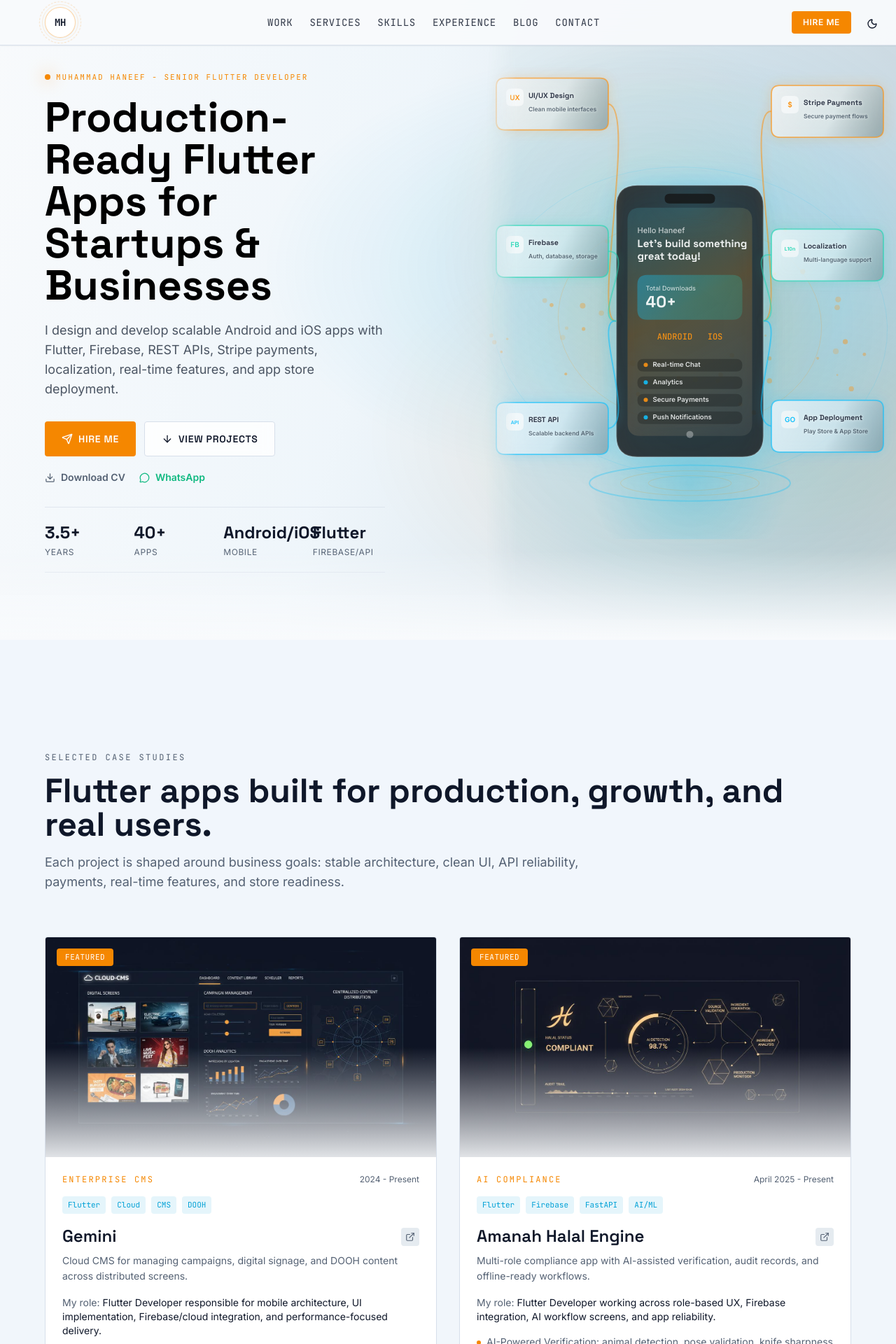
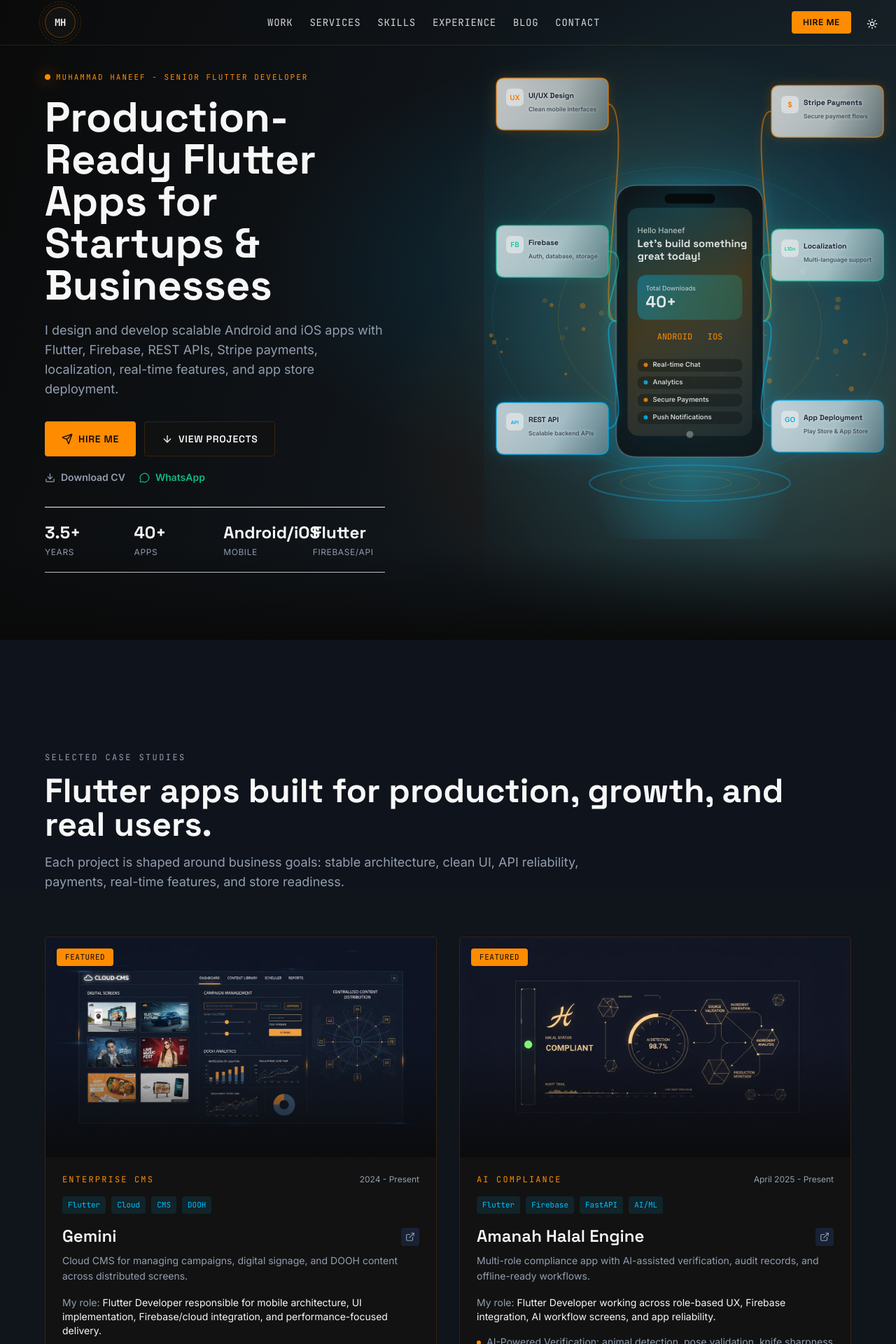
Before and after one commit to haneef93907/porfolio_website_v2, a React (Vite) app: page / in a window 1280 px wide. Shown: the top 1920 px of the page at 70% size. Built offline with nearby package versions, Linux system fonts and the light colour scheme.

Commit message:
animation improve

```diff
--- a/index.html
+++ b/index.html
@@ -5,11 +5,23 @@
     <meta name="viewport" content="width=device-width, initial-scale=1.0" />
     <title>Muhammad Haneef | Flutter Developer</title>
     <meta name="description" content="Flutter Developer with 3+ years of experience building scalable mobile applications serving 20K+ users across e-commerce, enterprise, and AI-driven platforms." />
+    <script>
+      (function () {
+        try {
+          var theme = localStorage.getItem("theme") || "dark";
+          document.documentElement.setAttribute("data-theme", theme);
+          document.documentElement.classList.toggle("dark", theme === "dark");
+        } catch (error) {
+          document.documentElement.setAttribute("data-theme", "dark");
+          document.documentElement.classList.add("dark");
+        }
+      })();
+    </script>
     <link rel="preconnect" href="https://fonts.googleapis.com" />
     <link rel="preconnect" href="https://fonts.gstatic.com" crossorigin />
     <link href="https://fonts.googleapis.com/css2?family=Space+Grotesk:wght@400;500;600;700&family=Inter:wght@300;400;500;600&family=JetBrains+Mono:wght@400;500;700&display=swap" rel="stylesheet" />
   </head>
-  <body>
+  <body style="background:#0a0a0a">
     <div id="root"></div>
     <script type="module" src="/src/main.tsx"></script>
   </body>
--- a/src/components/ThemeToggle.tsx
+++ b/src/components/ThemeToggle.tsx
@@ -1,5 +1,5 @@
 import { Moon, Sun } from 'lucide-react';
-import { useTheme } from '../context/ThemeContext';
+import { useTheme } from '../context/useTheme';
 import { Button } from './ui/button';
 
 export function ThemeToggle() {
--- a/src/context/ThemeContext.tsx
+++ b/src/context/ThemeContext.tsx
@@ -1,20 +1,16 @@
-import React, { createContext, useContext, useEffect, useState } from 'react';
+import React, { useEffect, useState } from 'react';
 import { safeGetStorage, safeSetStorage } from '../lib/safeStorage';
-
-type Theme = 'light' | 'dark';
-
-interface ThemeContextType {
-  theme: Theme;
-  toggleTheme: () => void;
-}
-
-const ThemeContext = createContext<ThemeContextType | undefined>(undefined);
+import { ThemeContext, type Theme } from './theme';
 
 export function ThemeProvider({ children }: { children: React.ReactNode }) {
   const [theme, setTheme] = useState<Theme>(() => {
     const stored = safeGetStorage('local', 'theme') as Theme | null;
     if (stored) return stored;
-    return 'light';
+    if (typeof document !== 'undefined') {
+      const currentTheme = document.documentElement.getAttribute('data-theme');
+      if (currentTheme === 'light' || currentTheme === 'dark') return currentTheme;
+    }
+    return 'dark';
   });
 
   useEffect(() => {
@@ -34,11 +30,3 @@ export function ThemeProvider({ children }: { children: React.ReactNode }) {
     </ThemeContext.Provider>
   );
 }
-
-export function useTheme() {
-  const context = useContext(ThemeContext);
-  if (!context) {
-    throw new Error('useTheme must be used within ThemeProvider');
-  }
-  return context;
-}
--- /dev/null
+++ b/src/context/theme.ts
@@ -0,0 +1,10 @@
+import { createContext } from 'react';
+
+export type Theme = 'light' | 'dark';
+
+export interface ThemeContextType {
+  theme: Theme;
+  toggleTheme: () => void;
+}
+
+export const ThemeContext = createContext<ThemeContextType | undefined>(undefined);
--- /dev/null
+++ b/src/context/useTheme.ts
@@ -0,0 +1,10 @@
+import { useContext } from 'react';
+import { ThemeContext } from './theme';
+
+export function useTheme() {
+  const context = useContext(ThemeContext);
+  if (!context) {
+    throw new Error('useTheme must be used within ThemeProvider');
+  }
+  return context;
+}
--- a/src/index.css
+++ b/src/index.css
@@ -50,12 +50,19 @@
   }
 
   html {
+    background-color: hsl(var(--background));
     scroll-behavior: smooth;
   }
 
+  #root {
+    min-height: 100vh;
+    background-color: hsl(var(--background));
+  }
+
   body {
-    @apply bg-background text-foreground transition-colors duration-300;
+    @apply bg-background text-foreground;
     font-family: 'Inter', sans-serif;
+    min-height: 100vh;
     overflow-x: hidden;
   }
 
@@ -205,13 +212,11 @@
   @keyframes softReveal {
     from {
       opacity: 0;
-      transform: translateY(26px) scale(0.98);
-      filter: blur(6px);
+      transform: translateY(16px);
     }
     to {
       opacity: 1;
-      transform: translateY(0) scale(1);
-      filter: blur(0);
+      transform: translateY(0);
     }
   }
 
@@ -299,8 +304,6 @@
 
   .hero-visual {
     pointer-events: none;
-    -webkit-mask-image: linear-gradient(to right, transparent 0%, black 8%, black 100%);
-    mask-image: linear-gradient(to right, transparent 0%, black 8%, black 100%);
   }
 
   .animate-soft-reveal {
@@ -310,7 +313,6 @@
   .motion-card {
     position: relative;
     overflow: hidden;
-    transform: translateZ(0);
     transition: transform 0.35s ease, box-shadow 0.35s ease, border-color 0.35s ease;
   }
 
@@ -320,7 +322,6 @@
     inset: -45%;
     background: conic-gradient(from 180deg, transparent, hsl(var(--accent) / 0.18), hsl(var(--primary) / 0.2), transparent 35%);
     opacity: 0;
-    animation: orbitGlow 8s linear infinite;
     transition: opacity 0.35s ease;
     pointer-events: none;
   }
--- a/src/sections/Blog.tsx
+++ b/src/sections/Blog.tsx
@@ -25,7 +25,7 @@ export default function Blog() {
   const content = (
     <section
       id="blog"
-      className="w-full py-20 px-4 sm:px-6 lg:px-8 bg-background transition-colors duration-300 overflow-hidden"
+      className="w-full py-20 px-4 sm:px-6 lg:px-8 bg-background overflow-hidden"
     >
       <div className="max-w-7xl mx-auto">
         <div className="blog-header text-center mb-12">
@@ -119,7 +119,7 @@ export default function Blog() {
           </div>
         )}
 
-        <div className="mt-20 seo-gradient border border-border rounded-lg p-8 text-center animate-soft-reveal">
+        <div className="mt-20 seo-gradient border border-border rounded-lg p-8 text-center">
           <h3 className="text-2xl font-bold mb-2">Need a production-ready Flutter app?</h3>
           <p className="text-muted-foreground mb-6">
             Explore the articles, then reach out when you are ready to build,
--- a/src/sections/Hero.tsx
+++ b/src/sections/Hero.tsx
@@ -18,7 +18,7 @@ export default function Hero() {
 
   return (
     <section
-      className="hero-surface relative min-h-[100dvh] overflow-hidden flex transition-colors duration-300"
+      className="hero-surface relative min-h-[100dvh] overflow-hidden flex"
     >
       <div className="absolute inset-0 bg-[radial-gradient(circle_at_72%_38%,hsl(var(--primary)/0.11),transparent_28%),radial-gradient(circle_at_84%_66%,hsl(var(--accent)/0.11),transparent_34%)]" />
 
@@ -49,7 +49,7 @@ export default function Hero() {
             </button>
             <button
               onClick={handleScrollToWork}
-              className="inline-flex items-center justify-center gap-2 border border-border bg-card/80 text-foreground font-grotesk font-semibold text-sm uppercase tracking-wider px-6 py-3.5 rounded backdrop-blur hover:border-primary/50 hover:text-primary transition-colors"
+              className="inline-flex items-center justify-center gap-2 border border-border bg-card/80 text-foreground font-grotesk font-semibold text-sm uppercase tracking-wider px-6 py-3.5 rounded hover:border-primary/50 hover:text-primary transition-colors"
             >
               <ArrowDown size={16} />
               View Projects
--- a/src/sections/Navigation.tsx
+++ b/src/sections/Navigation.tsx
@@ -14,14 +14,14 @@ const navLinks = [
 export default function Navigation() {
   const location = useLocation();
   const navigate = useNavigate();
-  const [scrolled, setScrolled] = useState(false);
+  const [scrolled, setScrolled] = useState(
+    () => typeof window !== "undefined" && window.scrollY > 100
+  );
   const [mobileOpen, setMobileOpen] = useState(false);
 
   useEffect(() => {
     let frameId = 0;
     let lastScrolled = window.scrollY > 100;
-
-    setScrolled(lastScrolled);
 
     const handleScroll = () => {
       if (frameId) return;
@@ -63,8 +63,8 @@ export default function Navigation() {
       className={`fixed top-0 left-0 right-0 z-40 transition-all duration-300 ${
         scrolled
           ? "bg-background shadow-sm"
-          : "bg-background/95 shadow-sm"
-      } backdrop-blur-xl border-b border-border text-foreground`}
+          : "bg-background/98 shadow-sm"
+      } border-b border-border text-foreground`}
     >
       <div className="max-w-[1200px] mx-auto px-6 h-16 flex items-center justify-between animate-slide-down">
         <Link
@@ -121,7 +121,7 @@ export default function Navigation() {
 
       {/* Mobile menu */}
       {mobileOpen && (
-        <div className="md:hidden bg-background/95 backdrop-blur-xl border-b border-border animate-slide-down">
+        <div className="md:hidden bg-background border-b border-border animate-slide-down">
           <div className="px-6 py-4 flex flex-col gap-4">
             {navLinks.map((link) => (
               link.href.startsWith("/") ? (
--- a/src/sections/Projects.tsx
+++ b/src/sections/Projects.tsx
@@ -1,27 +1,23 @@
-import { useState } from "react";
+import { memo, useMemo } from "react";
 import { Link } from "react-router";
 import { getPublishedProjects, type Project } from "../data/projects";
 import { safeArray } from "../lib/utils";
 import { ArrowRight, ExternalLink, Store } from "lucide-react";
 
-function ProjectCard({ project, priority }: { project: Project; priority: boolean }) {
-  const [hovered, setHovered] = useState(false);
-
+const ProjectCard = memo(function ProjectCard({ project }: { project: Project }) {
   return (
     <article
       className="project-card group relative flex h-full min-h-0 flex-col bg-card border border-border rounded overflow-hidden transition-all duration-300 hover:border-primary/50 motion-card"
-      onMouseEnter={() => setHovered(true)}
-      onMouseLeave={() => setHovered(false)}
     >
       <div className="relative aspect-video overflow-hidden">
         <img
           src={project.image}
           alt={project.title}
-          loading={priority ? "eager" : "lazy"}
+          width={1344}
+          height={768}
+          loading="eager"
           decoding="async"
-          className={`w-full h-full object-cover transition-transform duration-500 ${
-            hovered ? "scale-105" : "scale-100"
-          }`}
+          className="w-full h-full object-cover transition-transform duration-500 group-hover:scale-105"
         />
         <div className="absolute inset-0 bg-gradient-to-t from-background/90 via-transparent to-transparent" />
         {project.featured && (
@@ -114,10 +110,10 @@ function ProjectCard({ project, priority }: { project: Project; priority: boolea
       </div>
     </article>
   );
-}
+});
 
 export default function Projects() {
-  const [projects] = useState<Project[]>(() => getPublishedProjects());
+  const projects = useMemo<Project[]>(() => getPublishedProjects(), []);
 
   return (
     <section
@@ -138,8 +134,8 @@ export default function Projects() {
         </p>
 
         <div className="projects-grid relative z-10 grid grid-cols-1 md:grid-cols-2 gap-6 lg:gap-8">
-          {projects.map((project, index) => (
-            <ProjectCard key={project.id} project={project} priority={index < 2} />
+          {projects.map((project) => (
+            <ProjectCard key={project.id} project={project} />
           ))}
         </div>
       </div>
```
Also changed, not shown: 22 other files (tests, documents, lock files or other folders).
